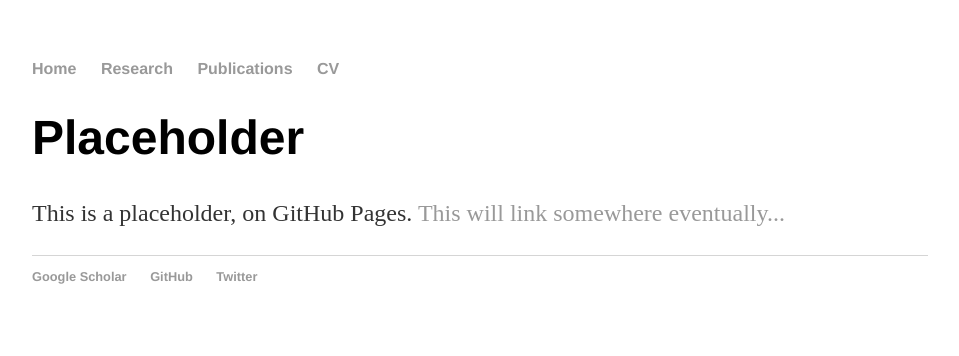
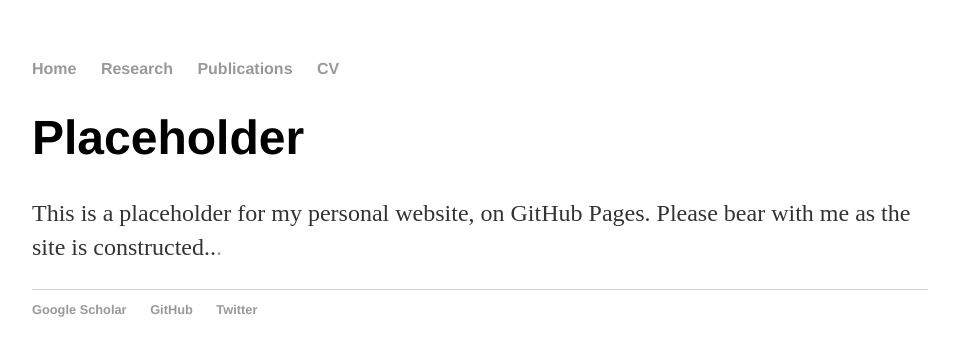
Before and after one commit to sreschechtko/sreschechtko.github.io, a Jekyll site: the page built from index.html, in a window 1280 px wide. Shown: the top 356 px of the page, without its empty margins (160-1119 px from the left). Built offline with Jekyll 4.4.1, drawn with Linux system fonts in a browser that asks for light colours.

Commit message:
Update index.html

```diff
--- a/index.html
+++ b/index.html
@@ -4,5 +4,5 @@ title: Sasha Reschechtko
 ---
 <div class="blurb">
 	<h1>Placeholder</h1>
-	<p>This is a placeholder, on GitHub Pages. <a href="/about">This will link somewhere eventually...</a></p>
+	<p>This is a placeholder for my personal website, on GitHub Pages. Please bear with me as the site is constructed..<a href="/about">.</a></p>
 </div><!-- /.blurb -->
```
